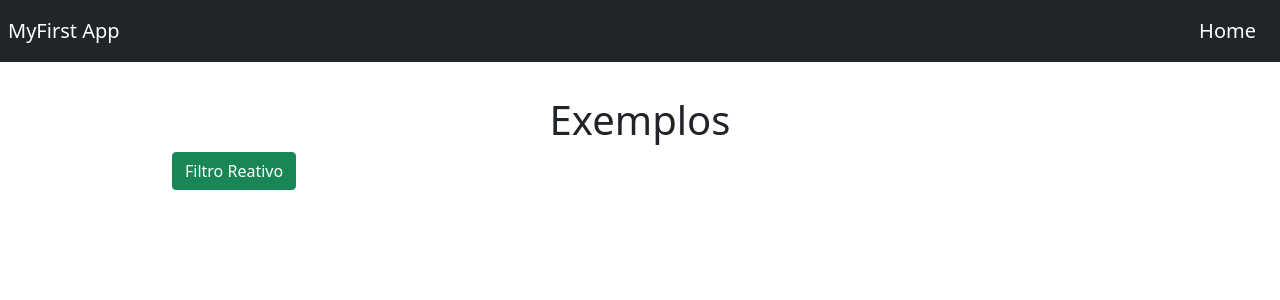
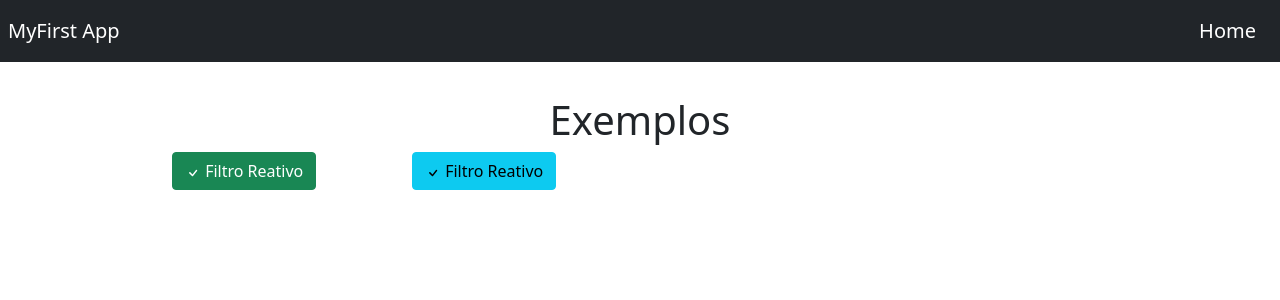
Before and after one commit to ulissesnew/my-app-reactive, an Angular app: page / in a window 1280 px wide. Shown: the top 300 px of the page. Built offline with nearby package versions, Linux system fonts and the light colour scheme.

Commit message:
feat: tela inicial

```diff
--- a/src/app/app.component.html
+++ b/src/app/app.component.html
@@ -1,19 +1,24 @@
 <!-- <app-filtro-reativo></app-filtro-reativo> -->
-<nav class="navbar  fixed-top  navbar-dark bg-dark" >
-  <a  routerLink="/" class="navbar-brand p-2" >MyFirst App</a>
-  <a  routerLink="/" class="navbar-brand p-2" >Home</a>
+<nav class="navbar fixed-top navbar-dark bg-dark">
+  <a routerLink="/" class="navbar-brand p-2">MyFirst App</a>
+  <a routerLink="/" class="navbar-brand p-2">Home</a>
 </nav>
 
-<div class="container-fluid mt-5 pt-5 w-75">
+<app-container>
   <div class="row">
     <h1>Exemplos</h1>
   </div>
 
   <div class="row">
     <div class="col-sm-3">
-      <button class="btn btn-success" routerLink="/filtro-reativo">Filtro Reativo</button>
-
+      <app-button routerLink="/filtro-reativo"> Filtro Reativo</app-button>
+    </div>
+    <div class="col-sm-3">
+      <app-button class="btn-info" routerLink="/filtro-reativo">
+        Filtro Reativo
+      </app-button>
     </div>
   </div>
-</div>
+</app-container>
+
 <router-outlet></router-outlet>
```
